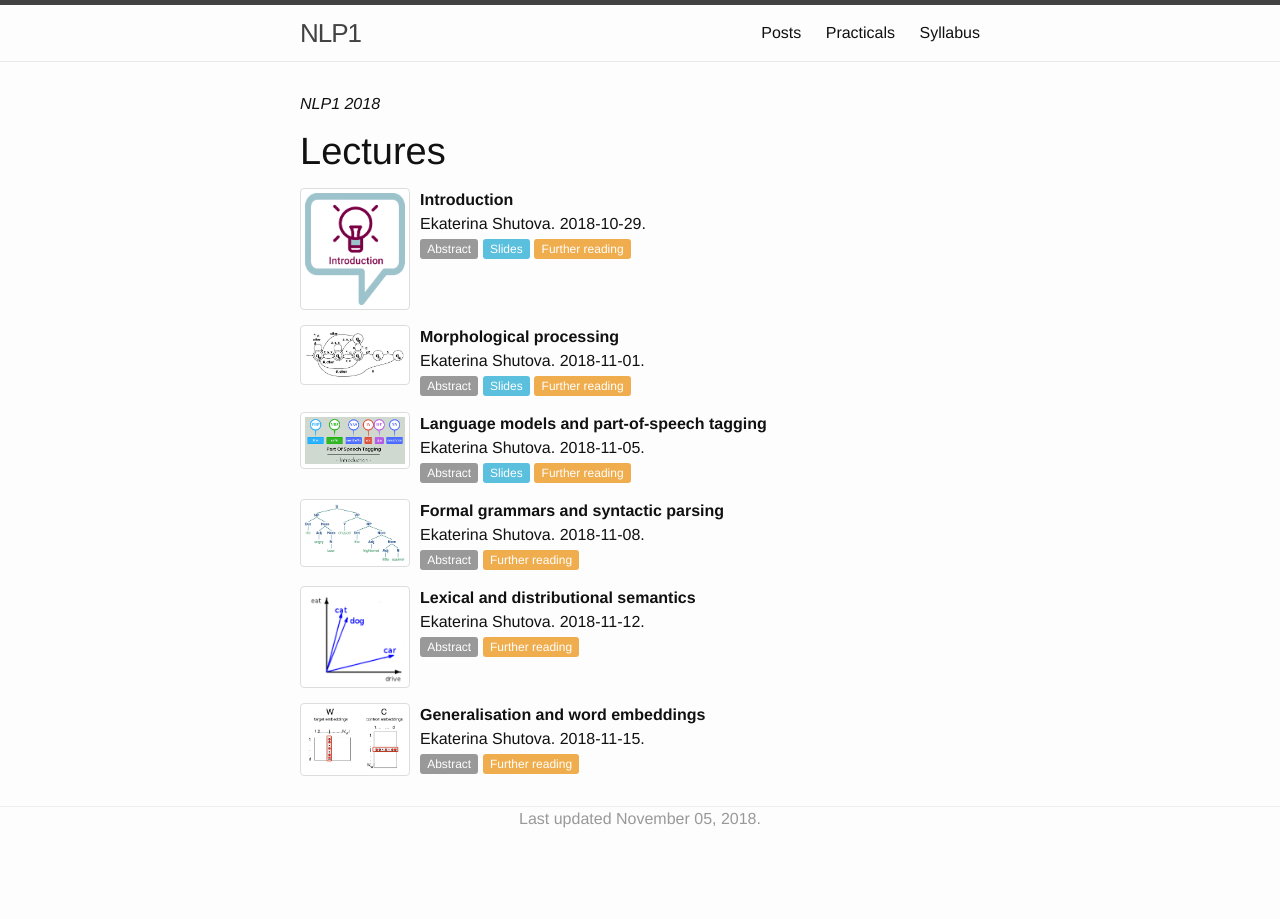
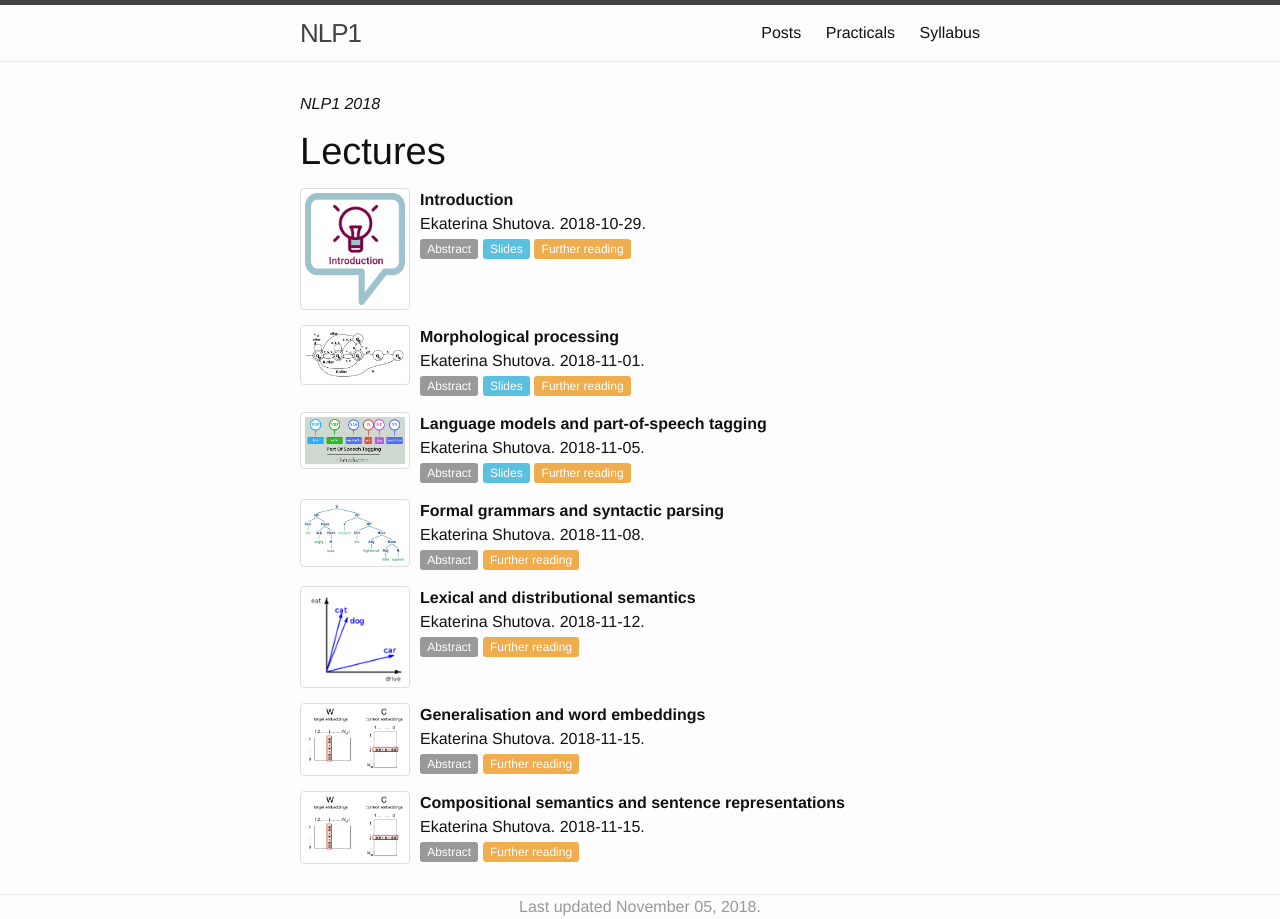
Before and after one commit to cl-illc/nlp1, a Jekyll site: the page built from syllabus.md, in a window 1280 px wide. Built offline with Jekyll 4.4.1, drawn with Linux system fonts in a browser that asks for light colours.

Commit message:
Update lectures.yml

```diff
--- a/_data/2018/lectures.yml
+++ b/_data/2018/lectures.yml
@@ -109,3 +109,21 @@
     - "Chapter 6: [Vector semantics](https://web.stanford.edu/~jurafsky/slp3/6.pdf) in Jurafsky and Martin (3rd edition)."
   code:
   data:
+-
+  layout: lecture
+  selected: y
+  date: 2018-11-15
+  img: skip-gram
+  uid: lec6
+  title: "Compositional semantics and sentence representations"
+  instructor: "Ekaterina Shutova"
+  note:
+  abstract: >
+    "In this lecture, we will discuss compositional semantics, i.e. modelling the meaning of phrases and sentences, and learning neural representations of sentences."
+  background:
+  discussion:
+  slides:
+  further:
+    - "Chapter 6: [Vector semantics](https://web.stanford.edu/~jurafsky/slp3/6.pdf) in Jurafsky and Martin (3rd edition)."
+  code:
+  data:
```
